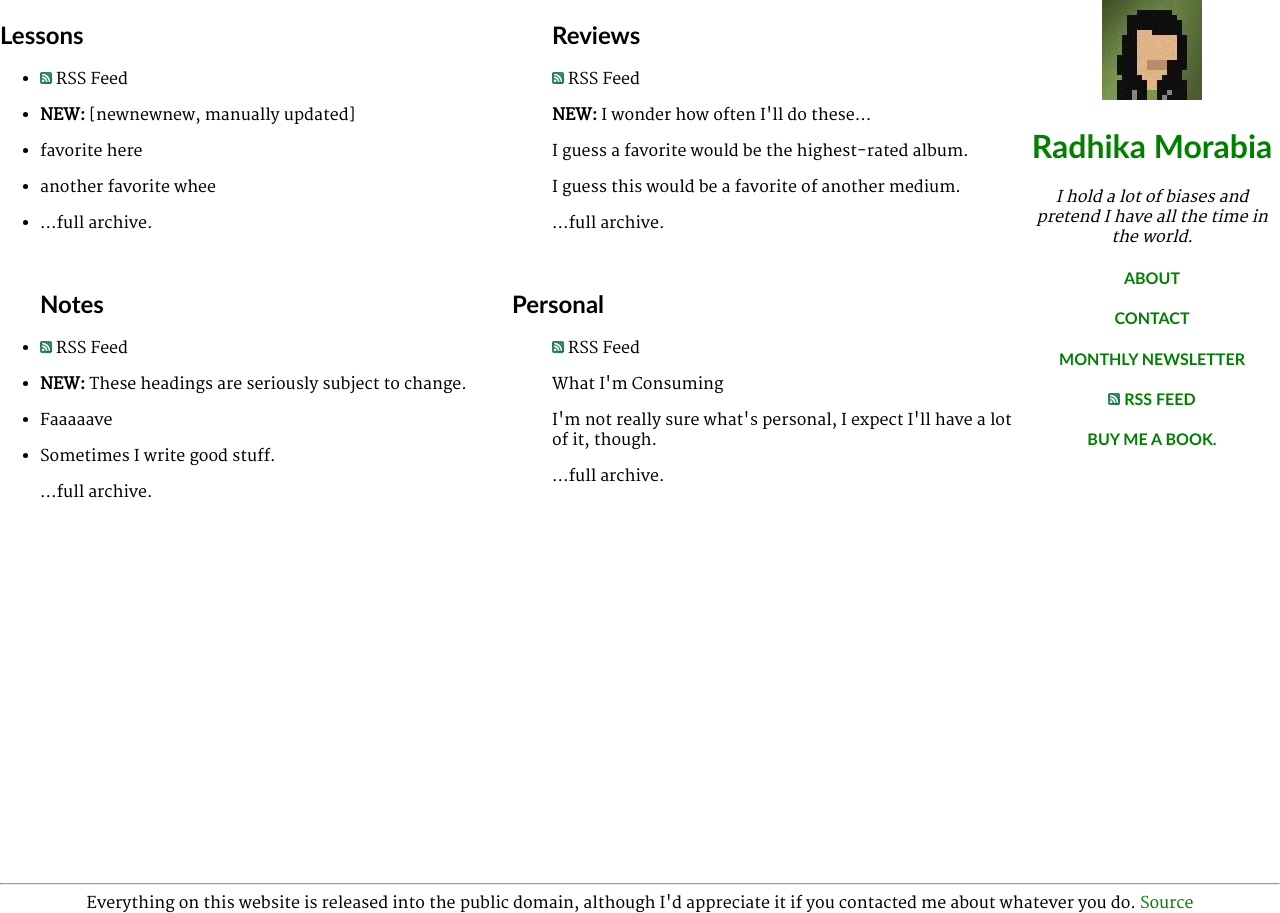
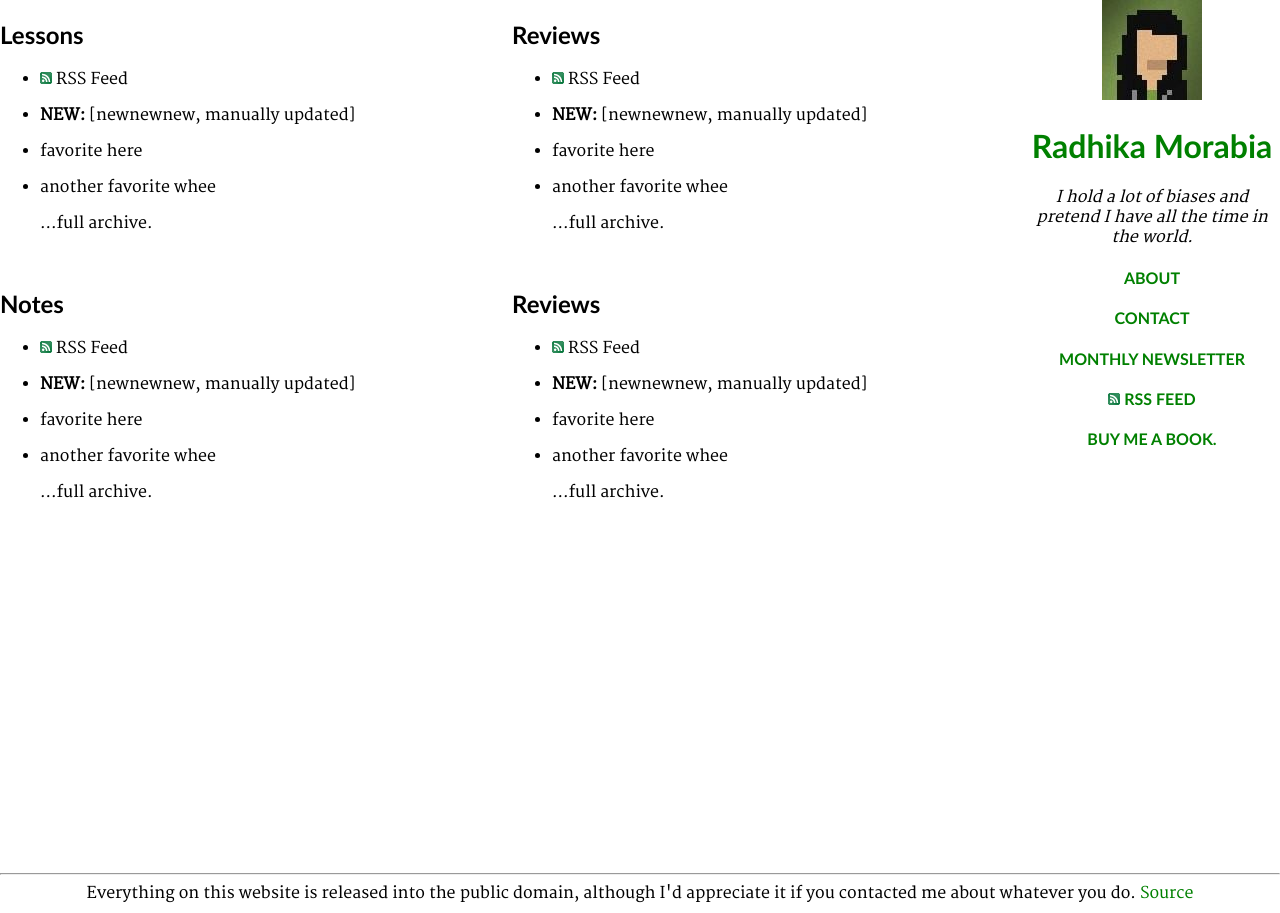
Before and after one commit to rmorabia/radhika.dev, a Jekyll site: the page index.html, which Jekyll copies as it is, in a window 1280 px wide. Built offline with Jekyll 4.4.1, drawn with Linux system fonts in a browser that asks for light colours; Markdown is read by kramdown in place of the engine named in the settings.

Commit message:
make columns fab

```diff
--- a/css/stylesheet.css
+++ b/css/stylesheet.css
@@ -41,17 +41,11 @@ footer {
     position: absolute;
     left: 0;
     bottom: 0;
-    height: 25px;
+    height: 35px;
     width: 100%;
 }
 
 .content {
     padding-right: 5%;
     padding-left: 5%;
-    border-right: 1px solid;
 }
-
-/*.sidebar {
-    border-left: 1px;
-    border-style: solid;
-}*\
--- a/index.html
+++ b/index.html
@@ -17,33 +17,36 @@
                     <li><p><b>NEW:</b> [newnewnew, manually updated]</p></li>
                     <li><p>favorite here</p></li>
                     <li><p>another favorite whee</p></li>
-                    <li><p>...full archive.</p></li></ul>
-
-                    <br />
-
-                    <ul><h2>Notes</h2>
-                    <li><p><img src="/css/rss.png"/> RSS Feed</p></li>
-                    <li><p><b>NEW:</b> These headings are seriously subject to change.</p></li>
-                    <li><p>Faaaaave</p></li>
-                    <li><p>Sometimes I write good stuff.</p></li>
-                    <p>...full archive.</p></ul>
-                </div>
-
-                <div class="pure-u-2-5">
-                    <ul><h2>Reviews</h2>
-                    <p><img src="/css/rss.png"/> RSS Feed</p>
-                    <p><b>NEW:</b> I wonder how often I'll do these...</p>
-                    <p>I guess a favorite would be the highest-rated album.</p>
-                    <p>I guess this would be a favorite of another medium.</p>
                     <p>...full archive.</p></ul>
 
                     <br />
 
-                    <h2>Personal</h2>
-                    <ul><p><img src="/css/rss.png"/> RSS Feed</p>
-                    <p>What I'm Consuming</p>
-                    <p>I'm not really sure what's personal, I expect I'll have a lot of it, though.</p>
+                   <h2>Notes</h2>
+                    <ul><li><p><img src="/css/rss.png"/> RSS Feed</p></li>
+                    <li><p><b>NEW:</b> [newnewnew, manually updated]</p></li>
+                    <li><p>favorite here</p></li>
+                    <li><p>another favorite whee</p></li>
                     <p>...full archive.</p></ul>
+
+                </div>
+
+                <div class="pure-u-2-5">
+                    <h2>Reviews</h2>
+                    <ul><li><p><img src="/css/rss.png"/> RSS Feed</p></li>
+                    <li><p><b>NEW:</b> [newnewnew, manually updated]</p></li>
+                    <li><p>favorite here</p></li>
+                    <li><p>another favorite whee</p></li>
+                    <p>...full archive.</p></ul>
+
+                    <br />
+
+                    <h2>Reviews</h2>
+                    <ul><li><p><img src="/css/rss.png"/> RSS Feed</p></li>
+                    <li><p><b>NEW:</b> [newnewnew, manually updated]</p></li>
+                    <li><p>favorite here</p></li>
+                    <li><p>another favorite whee</p></li>
+                    <p>...full archive.</p></ul>
+
                 </div>
 
             <div class="pure-u-1-5">
```
